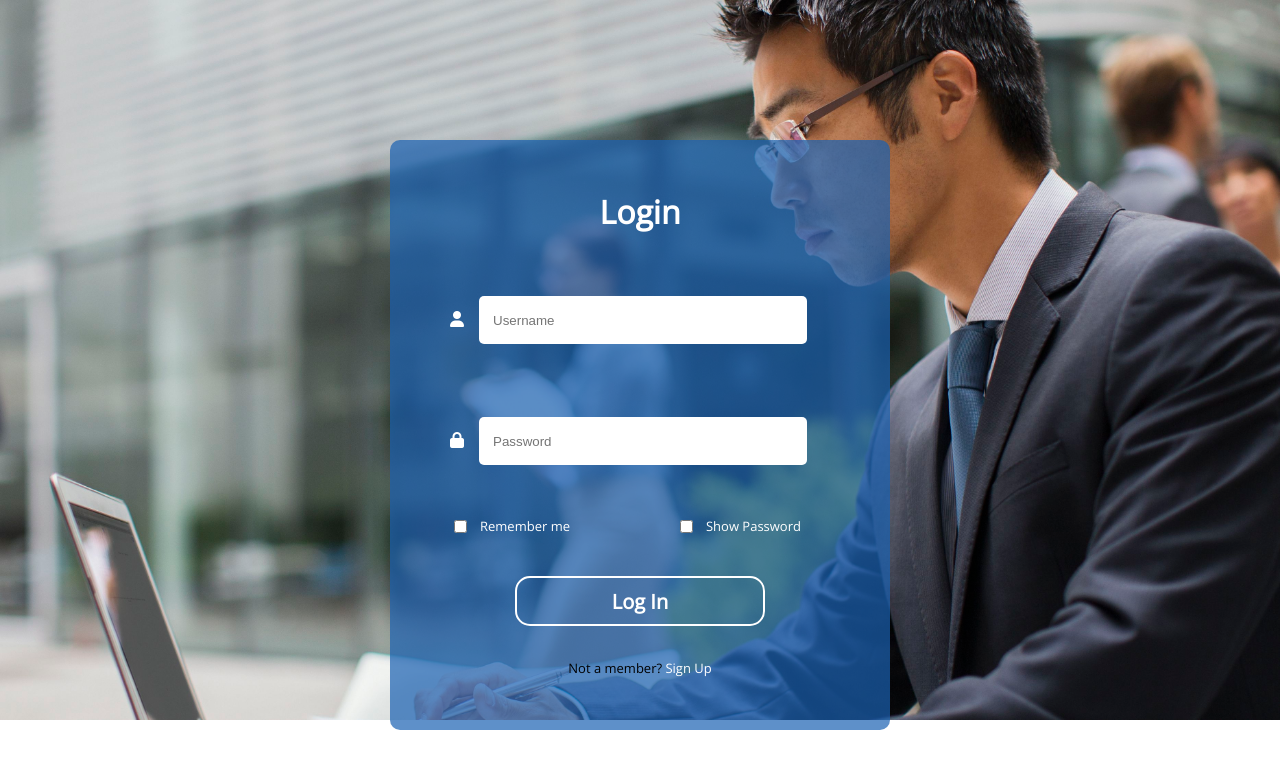
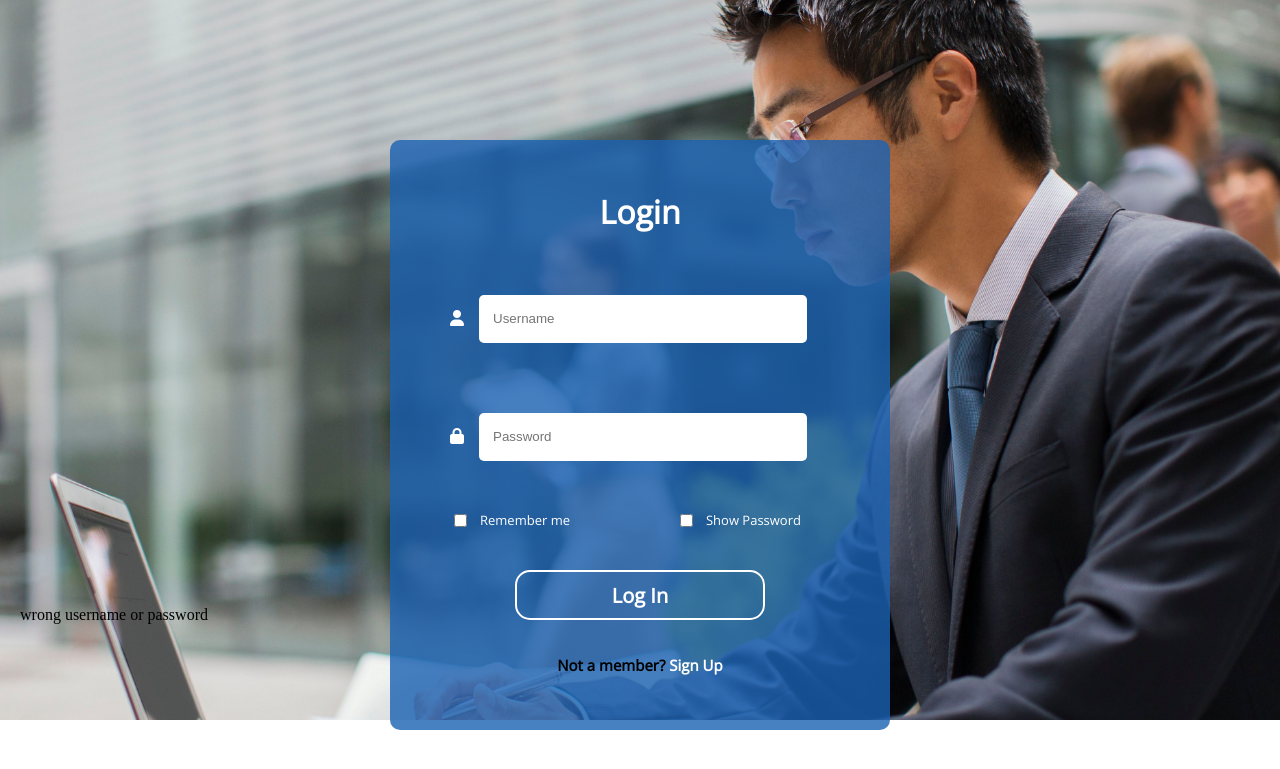
Before and after one commit to DinithKumudika/WAD-Group-Project, a PHP site: page /views/login.php in a window 1280 px wide. Shown: the top 769 px of the page. Run offline with PHP 8.4, Linux system fonts and the light colour scheme; some web fonts are replaced.

Commit message:
candidate registration and login

```diff
--- a/public/css/footer.css
+++ b/public/css/footer.css
@@ -1,5 +1,5 @@
 footer{
-     margin-top: 21px;
+     margin-top: 0px;
      bottom: 0;
      padding: 5px 10px 5px 10px;
      background-color: white;
--- a/public/css/login.css
+++ b/public/css/login.css
@@ -24,7 +24,7 @@ body{
     max-width: 500px;
     position: relative;
     top: 140px;
-    background-color: rgb(27, 98, 179,0.7);
+    background-color: rgb(27, 98, 179,0.8);
     border-radius: 10px;
     height: 500px;
     padding-top: 50px;
@@ -115,7 +115,8 @@ body{
 
 .sub-container-3 p{
     font-family: 'Open Sans', sans-serif;
-    font-size: 13px;
+    font-size: 15px;
+    font-weight: bold;
 }
 
 .sub-container-3 p a{
@@ -125,5 +126,5 @@ body{
 
 .red{
     color: rgb(255, 10, 10);
-    font-size: 20px;
+    font-size: 25px;
 }
--- a/public/css/signup.css
+++ b/public/css/signup.css
@@ -42,7 +42,7 @@ body{
     display: flex;
     flex-direction: column;
     width:500px;
-    background-color: rgb(27, 98, 179,0.6);
+    background-color: rgb(27, 98, 179,0.8);
     border-radius: 10px;
     border-top-left-radius: 0px;
     border-bottom-left-radius: 0px;
@@ -124,7 +124,8 @@ label{
 
 .sub-container-3 p{
     font-family: 'Open Sans', sans-serif;
-    font-size: 13px;
+    font-size: 15px;
+    font-weight: bold;
 }
 
 .sub-container-3 p a{
--- a/views/login.php
+++ b/views/login.php
@@ -1,32 +1,39 @@
 <?php
-// include './db/db_connect.php';
+include('../db/db_connect.php');
 
-// $errors = [
-//     'username' => '',
-//     'password' => ''
-// ];
+$errors = [
+    'username' => '',
+    'password' => ''
+];
 
-// if (isset($_POST['login'])) {
-//     $username = htmlspecialchars($_POST['username']);
-//     $password = htmlspecialchars($_POST['pwd']);
+$wrongCredentials = '';
 
-//     if(empty($username)||empty($password)){
-//         if (empty($username)) {
-//             $errors['username'] = "username is required";
-//         }
-//         else{
-//             $errors['password'] = "password is required";
-//         }
-//     }
-//     else{
-//         $username = mysqli_real_escape_string($conn,$username);
-//         //protect database from harmful sql injections when inserting data to datbase
-//         $password = mysqli_real_escape_string($conn,$password);
-//     }
-//     if (!array_filter($errors)) {
-//         header('Location: home.php');
-//     }
-// }
+if (isset($_POST['login'])) {
+    $username = htmlspecialchars($_POST['username']);
+    $password = htmlspecialchars($_POST['pwd']);
+
+    if(empty($username)||empty($password)){
+        if (empty($username)) {
+            $errors['username'] = "*username is required";
+        }
+        else{
+            $errors['password'] = "*password is required";
+        }
+    }
+    else{
+        $username = mysqli_real_escape_string($conn,$username);
+        //protect database from harmful sql injections when inserting data to datbase
+        $password = mysqli_real_escape_string($conn,$password);
+        $query = "SELECT `email`,`password` FROM applicant_reg WHERE `email`='{$username}' AND `password`='{$password}'";
+        $result = mysqli_query($conn,$query);
+        if(mysqli_affected_rows($conn)==1){
+            header('Location:home.php');
+        }
+        else{
+            $wrongCredentials = 'wrong username or password';
+        }
+    }
+}
 ?>
 
 <!DOCTYPE html>
@@ -51,7 +58,7 @@
                 </div>
                 <span class="input-field">
                     <input type="text" name="username" id="username" class="input-box" placeholder="Username">
-                    <div class="red"><?php //echo "*".$errors['username']; ?></div>
+                    <div class="red"><?=$errors['username']; ?></div>
                 </span>
             </div>
             <div class="sub-container-1">
@@ -60,7 +67,7 @@
                 </div>
                 <span class="input-field">
                     <input type="password" name="pwd" id="pwd" class="input-box" placeholder="Password">
-                    <div class="red"><?php //echo "*".$errors['password']; ?></div>
+                    <div class="red"><?=$errors['password']; ?></div>
                 </span>
             </div>
             <div class="sub-container-2">
@@ -75,6 +82,7 @@
             </div>
         </div>
     </form>
+    <p class="wrong-cred">wrong username or password</p>
     <script src="../public/js/login.js"></script>
 </body>
 
--- a/views/signup.php
+++ b/views/signup.php
@@ -1,5 +1,6 @@
 <?php
   include('../db/db_connect.php');
+  include('../models/verification.php');
 
   $errors = [
     'fname'=>'',
@@ -23,7 +24,7 @@
     $fullName = $firstName . ' ' . $lastName;
 
     if(empty($firstname)||empty($lastName)||!filter_var($email, FILTER_VALIDATE_EMAIL)||empty($gender)||empty($phoneNo)||empty($password)){
-      if (empty($firstname)) {
+      if (empty($firstName)) {
         $errors['fname'] = "*First name is required";
       }
 
```
Also changed, not shown: models/verification.php (+25 -10 lines), public/css/home.css (+44 -5 lines), views/home.php (+10 -1 lines), views/hire.php (added), views/vacancy.php (added).
